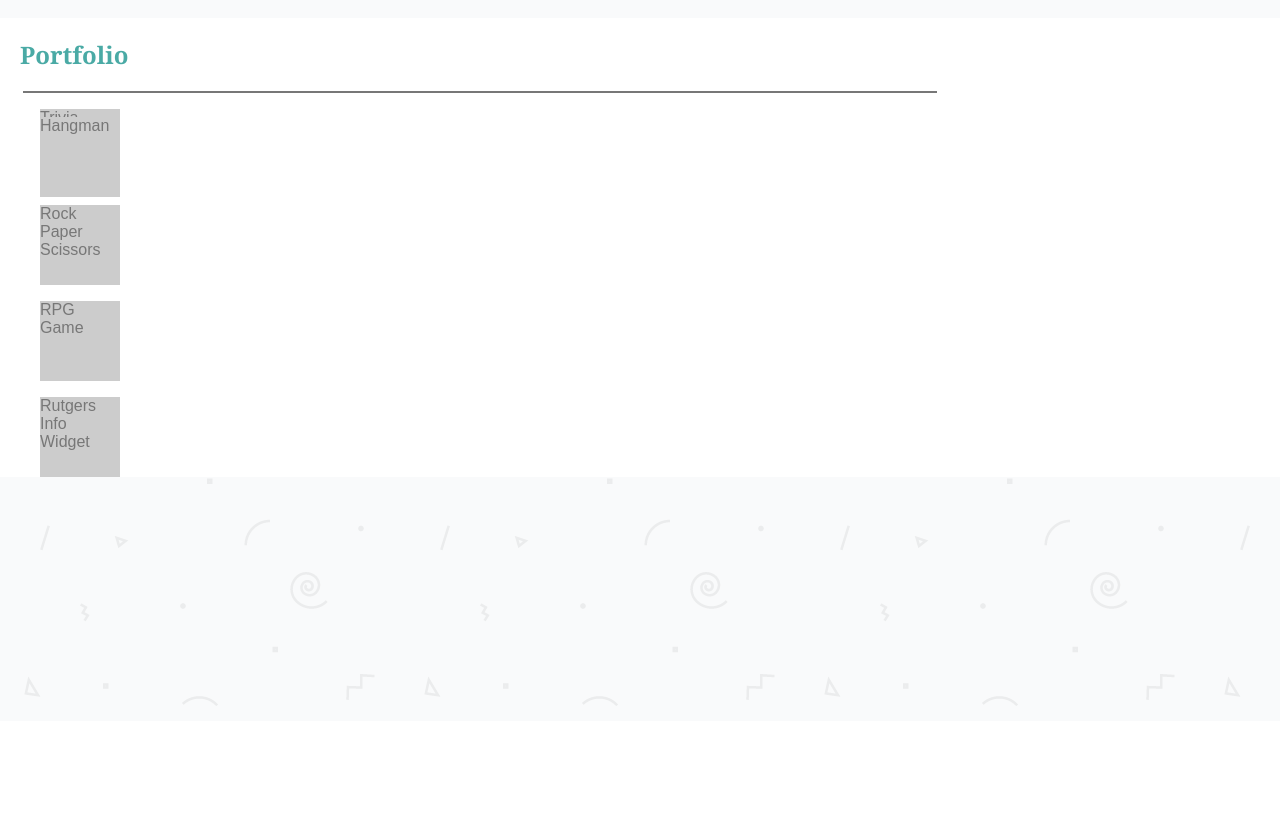
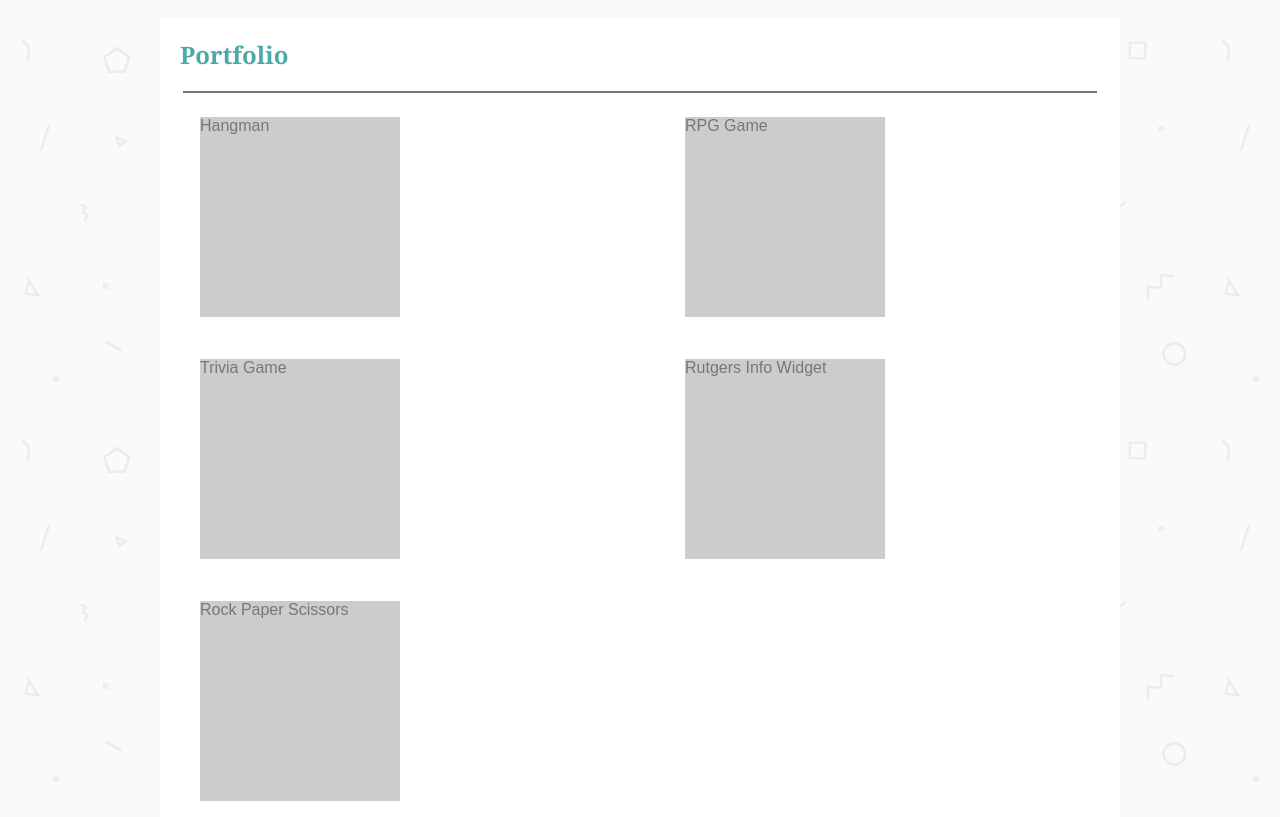
Before and after one commit to laylajooya/Basic-Portfolio, a plain HTML site: page portfolio.html in a window 1280 px wide. Shown: the part 79-896 px from the top of the page. Before the commit the page ends 800 px from the top, so only its background shows below. Drawn offline with Linux system fonts and the light colour scheme.

Commit message:
applied grid to portfolio.html

```diff
--- a/assets/css/style.css
+++ b/assets/css/style.css
@@ -68,6 +68,7 @@ p {
     background-color: #ffffff;
     border-color:#cccccc;
     width: 960px;
+    margin: 0 auto;
 }
 
 #contact {
@@ -81,6 +82,7 @@ p {
     background-color: #ffffff;
     border-color:#cccccc;
     width: 960px;
+    margin: 0 auto;
 }
 
 .container {
@@ -120,23 +122,40 @@ input[type=submit] {
 .box-set {
     background: #ffffff;
     position: relative;
+    display: grid;
+    grid-column-gap: 10px;
+    grid-row-gap: 10px;
 
 }
 
 .box {
-    height: 80px;
-    width: 80px;
+    height: 200px;
+    width: 200px;
     background: #cccccc;
 }
 
-.box-1 {
-    position: absolute;
+.hangman {
+    grid-column-start: 1;
+    grid-row-end: 1;
 }
 
-.box-2 {
+.trivia-game {
+    grid-column-start: 1;
+    grid-row-end: 2;
 
 }
 
-.box-3 {
+.rock-paper-scissors {
+    grid-column-start: 1;
+    grid-row-end: 3;
+}
 
+.rpg-game {
+    grid-column-start: 2;
+    grid-row-end: 1;
 }
+
+.rutgers-info-widget {
+    grid-column-start: 2;
+    grid-row-end: 2;
+}
--- a/portfolio.html
+++ b/portfolio.html
@@ -20,20 +20,18 @@
     </header>
 
 
-    <div class="box-set">
+    <section id="portfolio">
+        <h2>Portfolio</h2>
+        <hr>
+        <div class="box-set">
+            <figure class="box hangman">Hangman</figure>
+            <figure class="box trivia-game">Trivia Game</figure>
+            <figure class="box rock-paper-scissors">Rock Paper Scissors</figure>
+            <figure class="box rpg-game">RPG Game</figure>
+            <figure class="box rutgers-info-widget">Rutgers Info Widget</figure>
 
-        <section id="portfolio">
-            <h2>Portfolio</h2>
-            <hr>
-        </section>
-
-        <figure class="box box-1">Hangman</figure>
-        <figure class="box box-2">Trivia Game</figure>
-        <figure class="box box-3">Rock Paper Scissors</figure>
-        <figure class="box box-4">RPG Game</figure>
-        <figure class="box box-5">Rutgers Info Widget</figure>
-
-    </div>
+        </div>
+    </section>
 
 
 </body>
```
